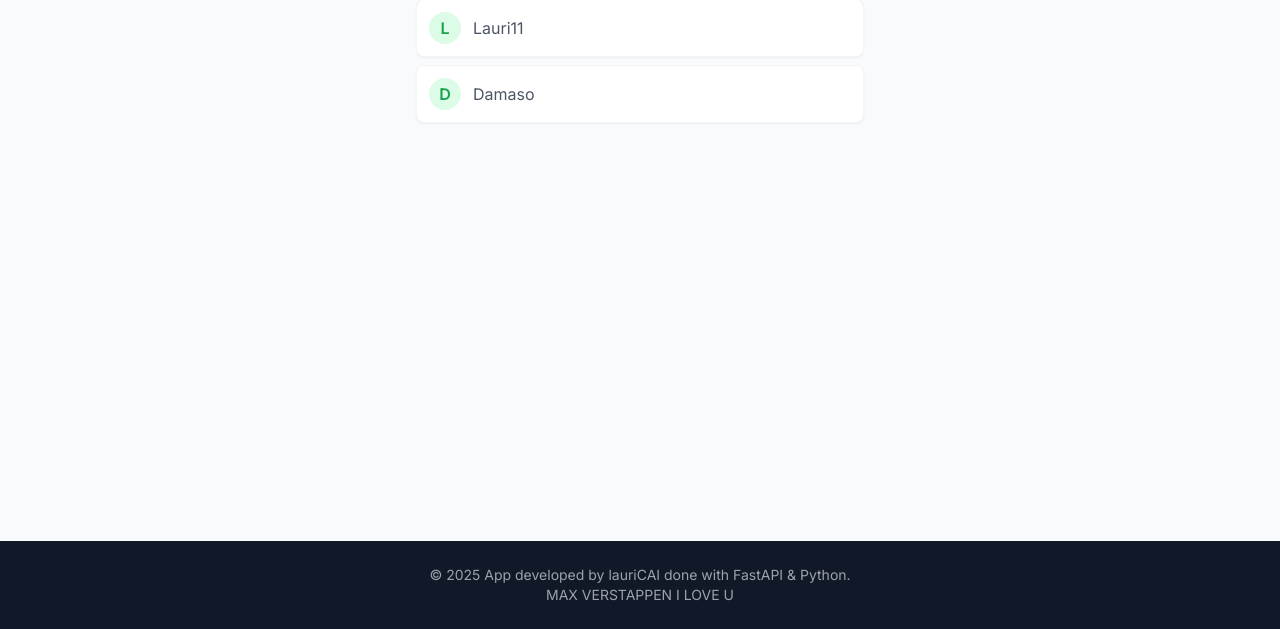
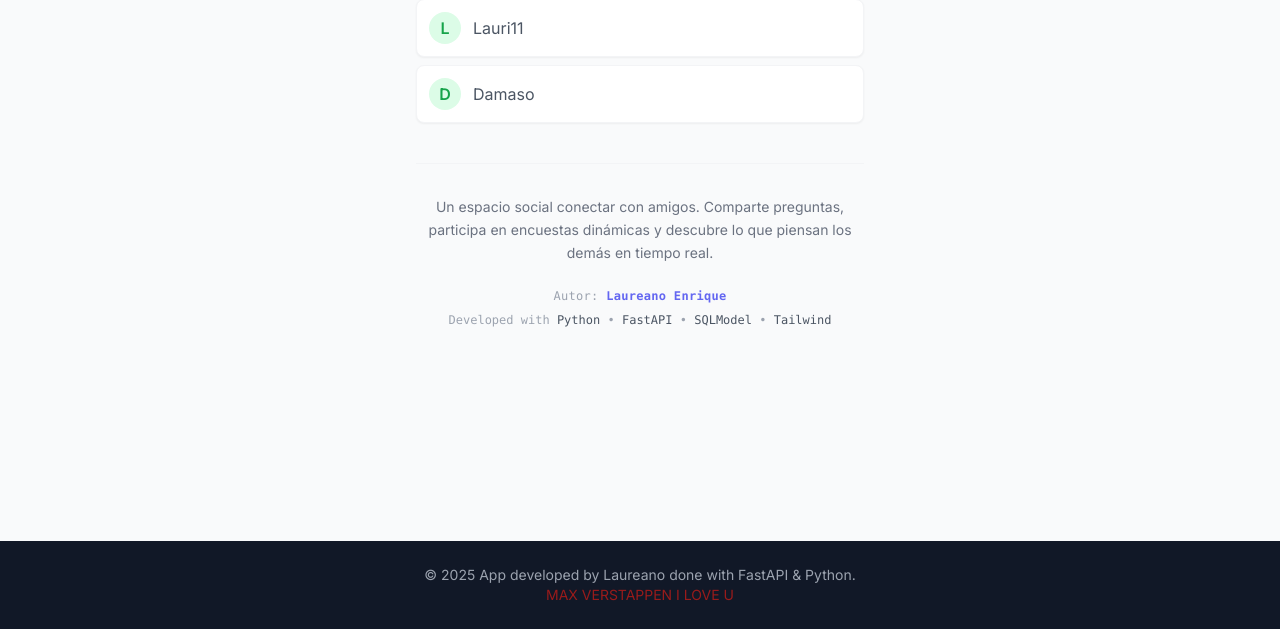
Before and after one commit to Laureano11/questioningAPP, a FastAPI app: page / in a window 1280 px wide. Shown: the part 171-800 px from the top of the page. Run offline with FastAPI, Linux system fonts and the light colour scheme; some libraries are stand-ins or nearby versions.

Commit message:
ahora si terminado

```diff
--- a/app/routers/questions.py
+++ b/app/routers/questions.py
@@ -50,7 +50,7 @@ async def question_detail(
     query = select(Answer).where(Answer.question_id == question_id).order_by(Answer.uploaded_at.desc())
     answers = session.exec(query).all()
 
-    opciones = ["Bauti", "Hipo", "Rata", "Choco", "Enzo","Lauri", "Passa", "Juanito", "Lalo", "Franza", "Giampe", "Meteo", "Pato"]
+    opciones = ["Bauti", "Hipo", "Rata", "Dama","Choco", "Enzo","Lauri", "Passa", "Juanito", "Lalo", "Franza", "Giampe", "Meteo", "Pato"]
     conteos = {nombre: 0 for nombre in opciones}
     for answer in answers:
         # Como guardamos "Lauri, Hipo", hay que separar el string
@@ -85,6 +85,7 @@ async def question_answer(
     content = ", ".join(content)
     new_answer = Answer(content=content,
                         question_id=question_id,
+                        uploaded_at=datetime.now(),
                         uploaded_by=username)
     session.add(new_answer)
     session.commit()
--- a/app/templates/base.html
+++ b/app/templates/base.html
@@ -47,8 +47,8 @@
 
     <footer class="bg-gray-900 text-gray-400 py-6 mt-auto">
         <div class="container mx-auto px-4 text-center text-sm">
-            <p>&copy; 2025 App developed by lauriCAI done with FastAPI & Python.</p>
-            <p> MAX VERSTAPPEN I LOVE U</p>
+            <p>&copy; 2025 App developed by Laureano done with FastAPI & Python.</p>
+            <p class="text-red-800"> MAX VERSTAPPEN I LOVE U</p>
         </div>
     </footer>
 
--- a/app/templates/index.html
+++ b/app/templates/index.html
@@ -36,6 +36,30 @@
     <li class="p-3 text-gray-500 italic">No hay amigos registrados aún.</li>
     {% endfor %}
 </ul>
+<div class="mt-10 pt-8 border-t border-gray-100 text-center max-w-lg mx-auto">
+
+    <p class="text-gray-500 text-sm leading-relaxed mb-6">
+        Un espacio social conectar con amigos.
+        Comparte preguntas, participa en encuestas dinámicas y descubre
+        lo que piensan los demás en tiempo real.
+    </p>
+
+    <div class="flex flex-col items-center gap-2 text-xs font-mono text-gray-400">
+
+        <p class="tracking-wide">
+            Autor: <span class="text-indigo-500 font-semibold">Laureano Enrique</span>
+        </p>
+
+        <p>
+            Developed with
+            <span class="text-gray-600">Python</span> •
+            <span class="text-gray-600">FastAPI</span> •
+            <span class="text-gray-600">SQLModel</span> •
+            <span class="text-gray-600">Tailwind</span>
+        </p>
+    </div>
+
+</div>
 
 </div>
 {% endblock %}
--- a/app/templates/question.html
+++ b/app/templates/question.html
@@ -28,7 +28,7 @@
 </div>
             <div class="mb-4">
                 <span class="text-sm text-gray-600 font-medium">
-                    Recorda Solo deben ser preguntas que se respondan con nombres de otras personas!
+                    Recorda: Solo deben ser preguntas que se respondan con nombres de otras personas!
                 </span>
 
                 <label class="block text-sm font-medium text-gray-700 mb-2">Tu pregunta:</label>
@@ -57,8 +57,8 @@
                 <div class="text-xs text-gray-600 font-bold">
                     Autor: {{ question.uploaded_by }}
                 </div>
-                <div class="text-xs text-red-400 font-mono mt-1">
-                    Fecha subida: {{ question.uploaded_at.strftime('%d/%m/%Y %H:%M') }}
+                <div class="text-xs text-green-600 font-mono mt-1">
+                    Fecha publicada: {{ question.uploaded_at.strftime('%d/%m/%Y %H:%M') }}
                 </div>
             </div>
 
```
Also changed, not shown: database.db.
